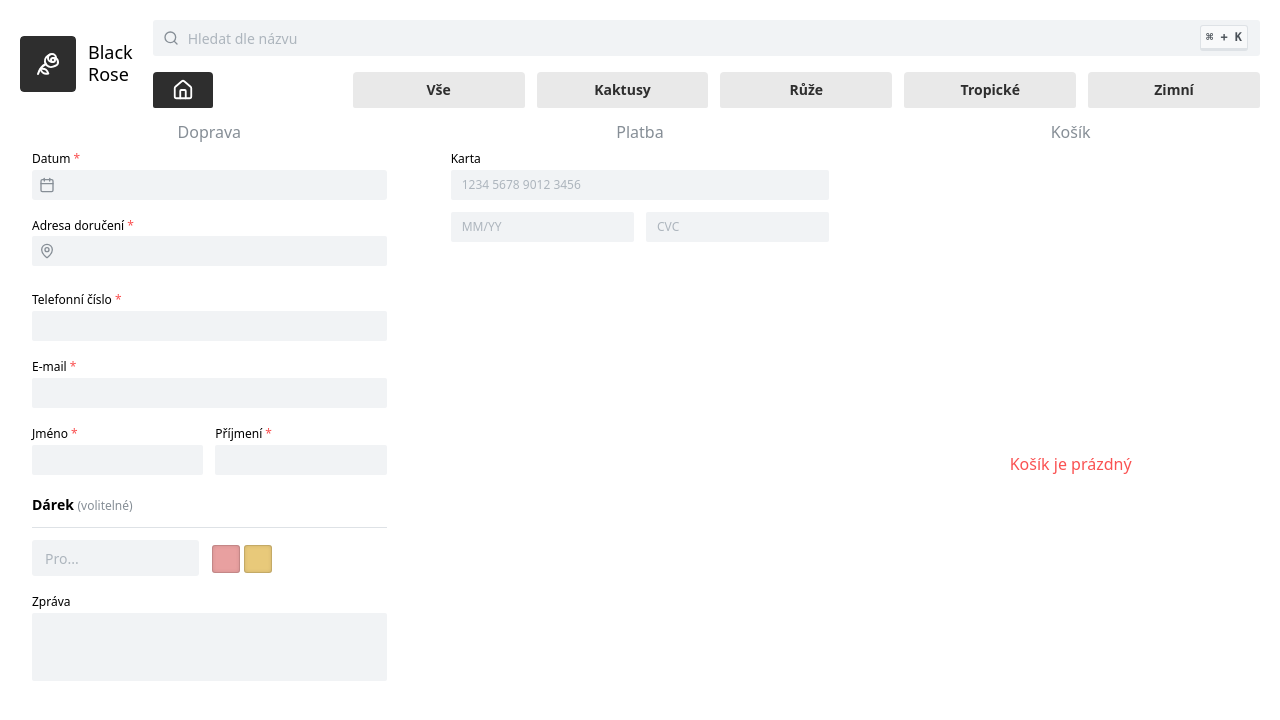
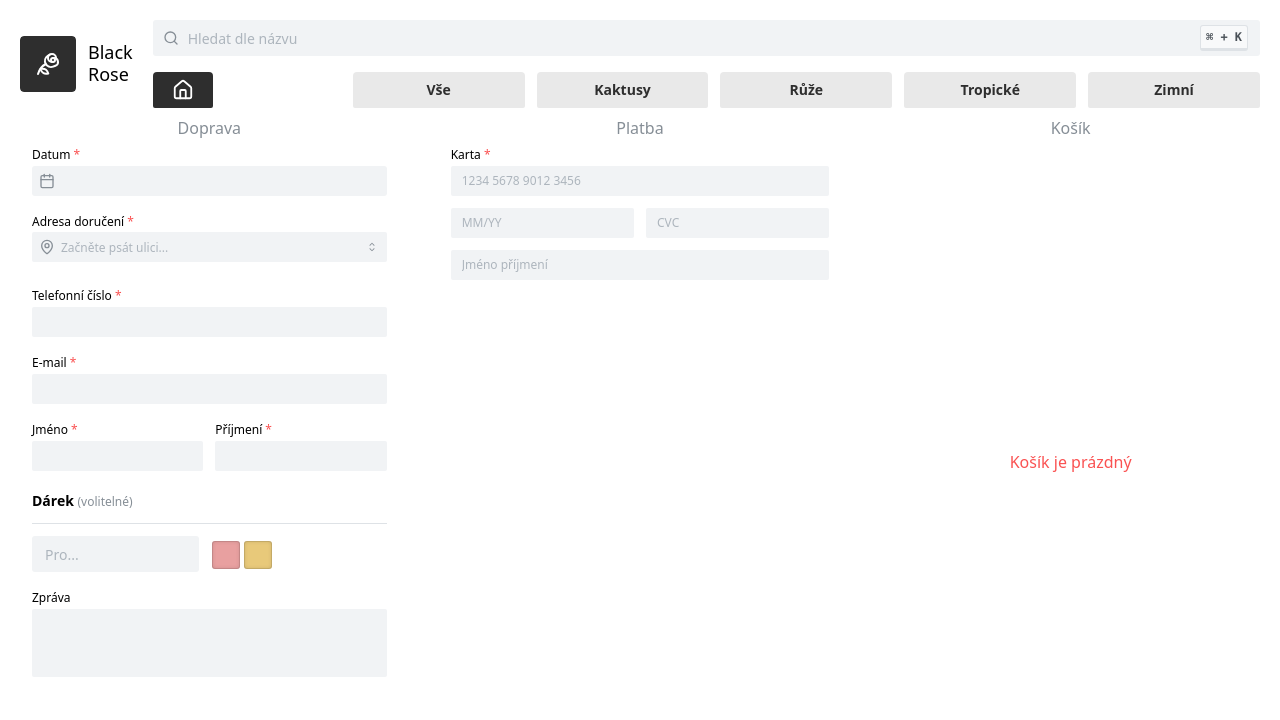
Before and after one commit to Makovicee/DualE-commerce, a React (Vite) app: page /checkout in a window 1280 px wide. Shown: the top 720 px of the page. Built offline with nearby package versions, Linux system fonts and the light colour scheme.

Commit message:
feat:Checkout form base validation

```diff
--- a/package.json
+++ b/package.json
@@ -13,6 +13,7 @@
     "@mantine/carousel": "^8.3.18",
     "@mantine/core": "^8.3.18",
     "@mantine/dates": "^8.3.18",
+    "@mantine/form": "^8.3.18",
     "@mantine/hooks": "^8.3.18",
     "@mantine/notifications": "^8.3.18",
     "dayjs": "^1.11.20",
--- a/src/components/main/checkoutPage/CheckoutPage.tsx
+++ b/src/components/main/checkoutPage/CheckoutPage.tsx
@@ -19,36 +19,31 @@ import {
   Check,
   CreditCard,
   ShoppingCart,
+  X,
 } from "lucide-react";
 import { useState } from "react";
 import { useCart } from "../../../core/CartContext";
 import CompleteModal from "./CompleteModal";
+import {
+  useCheckoutForm,
+  type CheckoutFormValues,
+} from "../../../core/logic/useCheckoutForm";
+import { notifications } from "@mantine/notifications";
 
-const STEPS = [
-  {
-    label: "Košík",
-    description: "Přehled položek",
-    icon: ShoppingCart,
-    effLabel: "3. Položky",
-    component: <Cart />,
-  },
-  {
-    label: "Doprava",
-    description: "Detaily doručení",
-    icon: Car,
-    effLabel: "1. Doprava",
-    component: <Delivery />,
-  },
-  {
-    label: "Platba",
-    description: "Zaplacení objednávky",
-    icon: CreditCard,
-    effLabel: "2. Platební údaje",
-    component: <Payment />,
-  },
-];
-
-const EFF_ORDER = [STEPS[1], STEPS[2], STEPS[0]];
+const STEP_FIELDS: Record<number, (keyof CheckoutFormValues)[]> = {
+  0: [], // košík
+  1: [
+    "date",
+    "address",
+    "city",
+    "zip",
+    "firstName",
+    "lastName",
+    "email",
+    "phone",
+  ],
+  2: ["cardNumber", "cardExpiry", "cardCVC", "cardName"],
+};
 
 const CheckoutPage = () => {
   const { mode } = useUIMode();
@@ -57,12 +52,71 @@ const CheckoutPage = () => {
   const { items, clearCart } = useCart();
   const [completed, setCompleted] = useState(false);
 
+  const form = useCheckoutForm();
+
+  const STEPS = [
+    {
+      label: "Košík",
+      description: "Přehled položek",
+      icon: ShoppingCart,
+      effLabel: "3. Položky",
+      component: <Cart form={form} />,
+    },
+    {
+      label: "Doprava",
+      description: "Detaily doručení",
+      icon: Car,
+      effLabel: "1. Doprava",
+      component: <Delivery form={form} />,
+    },
+    {
+      label: "Platba",
+      description: "Zaplacení objednávky",
+      icon: CreditCard,
+      effLabel: "2. Platební údaje",
+      component: <Payment form={form} />,
+    },
+  ];
+
+  const EFF_ORDER = [STEPS[1], STEPS[2], STEPS[0]];
+
+  const handleNext = () => {
+    const fields = STEP_FIELDS[active];
+
+    if (fields.length > 0) {
+      const errors = form.validate();
+      const hasStepErrors = fields.some((field) => errors.errors[field]);
+
+      if (hasStepErrors) {
+        window.scrollTo({ top: 0, behavior: "smooth" });
+        notifications.show({
+          position: "top-center",
+          withCloseButton: true,
+          autoClose: 5000,
+          title: "Chyba v údajích",
+          message:
+            "Ve vašem momentálním kroku objednávky se nachází neplatné údaje. Prosíme o jejich opravu pro pokračování v objednávce.",
+          color: "red",
+          icon: <X />,
+        });
+        return;
+      }
+    }
+
+    if (active === STEPS.length - 1) {
+      handleComplete();
+    } else {
+      handleStepClick(active + 1);
+    }
+  };
+
   const handleComplete = () => {
     clearCart();
     setCompleted(true);
   };
 
   const handleStepClick = (step: number) => {
+    form.clearErrors();
     setActive(step);
     setKey((k) => k + 1);
   };
@@ -73,7 +127,7 @@ const CheckoutPage = () => {
       cols={3}
     >
       {EFF_ORDER.map((item, i) => (
-        <Box key={i} px="xl" pt={"md"}>
+        <Box key={i} px="xl" pt={"sm"}>
           <Text ta="center" size="md" fw={500} c="dimmed">
             {item.label}
           </Text>
@@ -120,11 +174,7 @@ const CheckoutPage = () => {
         </ActionIcon>
         <Button
           color="grape"
-          onClick={() =>
-            active === STEPS.length - 1
-              ? handleComplete()
-              : handleStepClick(active + 1)
-          }
+          onClick={handleNext}
           disabled={active === STEPS.length || items.length === 0}
           size="lg"
           rightSection={
--- a/src/components/main/checkoutPage/cart/Cart.tsx
+++ b/src/components/main/checkoutPage/cart/Cart.tsx
@@ -6,10 +6,11 @@ import { ArchiveX, ArrowRight, Check } from "lucide-react";
 import { useState } from "react";
 import { useCart } from "../../../../core/CartContext";
 import { notifications } from "@mantine/notifications";
+import type { CheckoutFormProps } from "../../../../core/logic/useCheckoutForm";
 
 const TAX = 119;
 
-const Cart = () => {
+const Cart = ({ form }: CheckoutFormProps) => {
   const { mode } = useUIMode();
   const { items, removeMultipleItems } = useCart();
   const [checked, setChecked] = useState<string[]>(
@@ -25,6 +26,9 @@ const Cart = () => {
   }, 0);
 
   const handlePayment = () => {
+    const result = form.validate();
+    if (result.hasErrors) return;
+
     removeMultipleItems(checkedItems);
     notifications.show({
       position: "bottom-center",
--- a/src/components/main/checkoutPage/delivery/Delivery.tsx
+++ b/src/components/main/checkoutPage/delivery/Delivery.tsx
@@ -3,13 +3,14 @@ import CustomerInfo from "./customerInfo/CustomerInfo";
 import GiftOption from "./giftOption/GiftOption";
 import Details from "./details/Details";
 import { useUIMode } from "../../../../contexts/UIModeContext";
+import type { CheckoutFormProps } from "../../../../core/logic/useCheckoutForm";
 
-const Delivery = () => {
+const Delivery = ({ form }: CheckoutFormProps) => {
   const { mode } = useUIMode();
 
   return (
     <Stack gap="xl" px="md">
-      <Details />
+      <Details form={form} />
       {mode === "AST" && (
         <Divider
           orientation="vertical"
@@ -19,7 +20,7 @@ const Delivery = () => {
           mx={"auto"}
         />
       )}
-      <CustomerInfo />
+      <CustomerInfo form={form} />
       {mode === "AST" && (
         <Divider
           orientation="vertical"
@@ -29,7 +30,7 @@ const Delivery = () => {
           h={300}
         />
       )}
-      <GiftOption />
+      <GiftOption form={form} />
     </Stack>
   );
 };
--- a/src/components/main/checkoutPage/delivery/customerInfo/CustomerInfo.tsx
+++ b/src/components/main/checkoutPage/delivery/customerInfo/CustomerInfo.tsx
@@ -10,14 +10,35 @@ import {
 } from "@mantine/core";
 import { User } from "lucide-react";
 import { useUIMode } from "../../../../../contexts/UIModeContext";
+import type { CheckoutFormProps } from "../../../../../core/logic/useCheckoutForm";
 
-const CustomerInfo = () => {
+const CustomerInfo = ({ form }: CheckoutFormProps) => {
   const { mode } = useUIMode();
 
-  const firstNameInput = <TextInput label="Jméno" withAsterisk />;
-  const lastNameInput = <TextInput label="Příjmení" withAsterisk />;
-  const emailInput = <TextInput label="E-mail" withAsterisk />;
-  const phoneInput = <TextInput label="Telefonní číslo" withAsterisk />;
+  const firstNameInput = (
+    <TextInput
+      label="Jméno"
+      withAsterisk
+      {...form.getInputProps("firstName")}
+    />
+  );
+  const lastNameInput = (
+    <TextInput
+      label="Příjmení"
+      withAsterisk
+      {...form.getInputProps("lastName")}
+    />
+  );
+  const emailInput = (
+    <TextInput label="E-mail" withAsterisk {...form.getInputProps("email")} />
+  );
+  const phoneInput = (
+    <TextInput
+      label="Telefonní číslo"
+      withAsterisk
+      {...form.getInputProps("phone")}
+    />
+  );
 
   return mode === "EFF" ? (
     <Stack>
--- a/src/components/main/checkoutPage/delivery/details/Details.tsx
+++ b/src/components/main/checkoutPage/delivery/details/Details.tsx
@@ -1,12 +1,21 @@
-import { useState } from "react";
 import { useUIMode } from "../../../../../contexts/UIModeContext";
-import { Group, Stack, TextInput, Text, Title, Grid } from "@mantine/core";
+import {
+  Group,
+  Stack,
+  TextInput,
+  Text,
+  Title,
+  Grid,
+  Select,
+  Input,
+} from "@mantine/core";
 import { Calendar, MapPin } from "lucide-react";
 import { DateInput, DatePicker } from "@mantine/dates";
+import type { CheckoutFormProps } from "../../../../../core/logic/useCheckoutForm";
+import { ADDRESSES } from "../../../../../core/data/adresses";
 
-const Details = () => {
+const Details = ({ form }: CheckoutFormProps) => {
   const { mode } = useUIMode();
-  const [date, setDate] = useState<string | null>(null);
 
   return mode === "EFF" ? (
     <Stack>
@@ -15,14 +24,40 @@ const Details = () => {
         label="Datum"
         leftSection={<Calendar size={16} />}
         withAsterisk
-        value={date}
-        onChange={setDate}
+        {...form.getInputProps("date")}
       />
-
-      <TextInput
+      <Select
         label="Adresa doručení"
+        placeholder="Začněte psát ulici..."
         leftSection={<MapPin size={16} />}
+        searchable
+        nothingFoundMessage="Adresa nenalezena"
         withAsterisk
+        data={ADDRESSES}
+        onChange={(value) => {
+          const address = ADDRESSES.find((a) => a.value === value);
+          if (address) {
+            form.setFieldValue("address", address.label);
+            form.setFieldValue("city", address.city);
+            form.setFieldValue("zip", address.zip);
+          }
+        }}
+        renderOption={({ option }) => {
+          const address = ADDRESSES.find((a) => a.value === option.value);
+          return (
+            <Group gap="sm" wrap="nowrap">
+              <MapPin size={16} color="gray" />
+              <Stack gap={0}>
+                <Text size="sm" fw={500}>
+                  {option.label}
+                </Text>
+                <Text size="xs" c="dimmed">
+                  {address?.city}, {address?.zip}
+                </Text>
+              </Stack>
+            </Group>
+          );
+        }}
       />
     </Stack>
   ) : (
@@ -51,13 +86,19 @@ const Details = () => {
         </Grid.Col>
 
         <Grid.Col span="content">
-          <DatePicker size="md" value={date} onChange={setDate} />
+          <Input.Wrapper error={form.errors.date}>
+            <DatePicker size="md" {...form.getInputProps("date")} />
+          </Input.Wrapper>
         </Grid.Col>
       </Grid>
       <Group justify="center" mt={"md"} mb={"xl"}>
-        <TextInput label="Ulice" withAsterisk />
-        <TextInput label="Město" withAsterisk />
-        <TextInput label="PSČ" withAsterisk />
+        <TextInput
+          label="Ulice"
+          withAsterisk
+          {...form.getInputProps("address")}
+        />
+        <TextInput label="Město" withAsterisk {...form.getInputProps("city")} />
+        <TextInput label="PSČ" withAsterisk {...form.getInputProps("zip")} />
       </Group>
     </Stack>
   );
--- a/src/components/main/checkoutPage/delivery/giftOption/GiftOption.tsx
+++ b/src/components/main/checkoutPage/delivery/giftOption/GiftOption.tsx
@@ -13,8 +13,9 @@ import {
 } from "@mantine/core";
 import { useUIMode } from "../../../../../contexts/UIModeContext";
 import { Gift } from "lucide-react";
+import type { CheckoutFormProps } from "../../../../../core/logic/useCheckoutForm";
 
-const GiftOption = () => {
+const GiftOption = ({ form }: CheckoutFormProps) => {
   const { mode } = useUIMode();
 
   const recipientSelect = (
@@ -24,9 +25,17 @@ const GiftOption = () => {
         { group: "Práce", items: ["Klienta", "Oddělení"] },
         { group: "Rodina", items: ["Sestru", "Mámu", "Bratra"] },
       ]}
+      {...form.getInputProps("giftRecipient")}
     />
   );
-  const messageInput = <Textarea label="Zpráva" autosize minRows={3} />;
+  const messageInput = (
+    <Textarea
+      label="Zpráva"
+      autosize
+      minRows={3}
+      {...form.getInputProps("giftMessage")}
+    />
+  );
   const colorPicker = (
     <ColorPicker
       format="hex"
@@ -34,6 +43,7 @@ const GiftOption = () => {
       withPicker={false}
       swatchesPerRow={2}
       style={{ "--cp-swatch-size": mode === "AST" ? "64px" : "32px" }}
+      {...form.getInputProps("giftColor")}
     />
   );
 
--- a/src/components/main/checkoutPage/payment/Payment.tsx
+++ b/src/components/main/checkoutPage/payment/Payment.tsx
@@ -2,15 +2,16 @@ import { Center } from "@mantine/core";
 import { useUIMode } from "../../../../contexts/UIModeContext";
 import DebitCard from "./debitCard/DebitCard";
 import PaymentInfo from "./paymentInfo/PaymentInfo";
+import type { CheckoutFormProps } from "../../../../core/logic/useCheckoutForm";
 
-const Payment = () => {
+const Payment = ({ form }: CheckoutFormProps) => {
   const { mode } = useUIMode();
 
   return mode === "EFF" ? (
-    <PaymentInfo />
+    <PaymentInfo form={form} />
   ) : (
     <Center>
-      <DebitCard />
+      <DebitCard form={form} />
     </Center>
   );
 };
--- a/src/components/main/checkoutPage/payment/paymentInfo/PaymentInfo.tsx
+++ b/src/components/main/checkoutPage/payment/paymentInfo/PaymentInfo.tsx
@@ -1,13 +1,23 @@
 import { Group, Stack, TextInput } from "@mantine/core";
+import type { CheckoutFormProps } from "../../../../../core/logic/useCheckoutForm";
 
-const PaymentInfo = () => {
+const PaymentInfo = ({ form }: CheckoutFormProps) => {
   return (
     <Stack>
-      <TextInput label="Karta" placeholder="1234 5678 9012 3456" />
+      <TextInput
+        withAsterisk
+        label="Karta"
+        placeholder="1234 5678 9012 3456"
+        {...form.getInputProps("cardNumber")}
+      />
       <Group grow>
-        <TextInput placeholder="MM/YY" />
-        <TextInput placeholder="CVC" />
+        <TextInput placeholder="MM/YY" {...form.getInputProps("cardExpiry")} />
+        <TextInput placeholder="CVC" {...form.getInputProps("cardCVC")} />
       </Group>
+      <TextInput
+        placeholder="Jméno příjmení"
+        {...form.getInputProps("cardName")}
+      />
     </Stack>
   );
 };
--- /dev/null
+++ b/src/core/data/adresses.ts
@@ -0,0 +1,51 @@
+export interface Address {
+  value: string;
+  label: string;
+  city: string;
+  zip: string;
+}
+
+//slouží jako fake data set pro auto-complete adresy v EFF checkout
+
+export const ADDRESSES: Address[] = [
+  { value: "a1", label: "Václavské náměstí 1", city: "Praha", zip: "110 00" },
+  { value: "a2", label: "Náměstí Míru 5", city: "Praha", zip: "120 00" },
+  { value: "a3", label: "Masarykova 12", city: "Brno", zip: "602 00" },
+  { value: "a4", label: "Náměstí Svobody 3", city: "Brno", zip: "602 00" },
+  { value: "a5", label: "Horní náměstí 1", city: "Olomouc", zip: "779 00" },
+  { value: "a6", label: "Náměstí Republiky 1", city: "Plzeň", zip: "301 00" },
+  {
+    value: "a7",
+    label: "Mírové náměstí 1",
+    city: "Ústí nad Labem",
+    zip: "400 01",
+  },
+  {
+    value: "a8",
+    label: "Velké náměstí 1",
+    city: "Hradec Králové",
+    zip: "500 03",
+  },
+  {
+    value: "a9",
+    label: "Náměstí Přemysla Otakara II 1",
+    city: "České Budějovice",
+    zip: "370 01",
+  },
+  {
+    value: "a10",
+    label: "Palackého náměstí 1",
+    city: "Pardubice",
+    zip: "530 02",
+  },
+  { value: "a11", label: "Riegrovo náměstí 1", city: "Liberec", zip: "460 01" },
+  {
+    value: "a12",
+    label: "Náměstí Karla IV 1",
+    city: "Karlovy Vary",
+    zip: "360 01",
+  },
+  { value: "a13", label: "Dlouhá 15", city: "Praha", zip: "110 00" },
+  { value: "a14", label: "Celetná 8", city: "Praha", zip: "110 00" },
+  { value: "a15", label: "Botanická 68a", city: "Brno", zip: "612 00" },
+];
--- /dev/null
+++ b/src/core/logic/useCheckoutForm.ts
@@ -0,0 +1,66 @@
+import { useForm, type UseFormReturnType } from "@mantine/form";
+
+export interface CheckoutFormValues {
+  //doprava
+  date: string;
+  address: string;
+  city: string;
+  zip: string;
+
+  firstName: string;
+  lastName: string;
+  email: string;
+  phone: string;
+
+  giftMessage?: string;
+  giftRecipient?: string;
+  giftColor?: string;
+
+  //platba
+  cardNumber: string;
+  cardExpiry: string;
+  cardCVC: string;
+  cardName: string;
+}
+
+export const useCheckoutForm = () => {
+  return useForm<CheckoutFormValues>({
+    initialValues: {
+      date: "",
+      address: "",
+      city: "",
+      zip: "",
+      firstName: "",
+      lastName: "",
+      email: "",
+      phone: "",
+      giftMessage: "",
+      giftRecipient: "",
+      giftColor: "",
+      cardNumber: "",
+      cardExpiry: "",
+      cardCVC: "",
+      cardName: "",
+    },
+    validate: {
+      firstName: (v) => (v.trim().length === 0 ? "Jméno je povinné" : null),
+      lastName: (v) => (v.trim().length === 0 ? "Příjmení je povinné" : null),
+      email: (v) => (/^\S+@\S+\.\S+$/.test(v) ? null : "Neplatný e-mail"),
+      phone: (v) => (v.trim().length === 0 ? "Telefon je povinný" : null),
+      date: (v) => (!v ? "Datum je povinný" : null),
+      address: (v) => (v.trim().length === 0 ? "Adresa je povinná" : null),
+      city: (v) => (v.trim().length === 0 ? "Město je povinné" : null),
+      zip: (v) => (/^\d{3}\s?\d{2}$/.test(v) ? null : "Neplatné PSČ"),
+      cardNumber: (v) => (v.trim().length === 0 ? "Telefon je povinný" : null),
+      cardExpiry: (v) =>
+        v.trim().length === 0 ? "Datum expirace je povinné" : null,
+      cardCVC: (v) => (v.trim().length === 0 ? "CVC je povinné" : null),
+      cardName: (v) =>
+        v.trim().length === 0 ? "Jméno na kartě je povinné" : null,
+    },
+  });
+};
+
+export interface CheckoutFormProps {
+  form: UseFormReturnType<CheckoutFormValues>;
+}
```
Also changed, not shown: src/components/main/checkoutPage/payment/debitCard/DebitCard.tsx (+33 -5 lines), public/misc/DebitCard.png (added), 1 other file (tests, documents, lock files or other folders).
